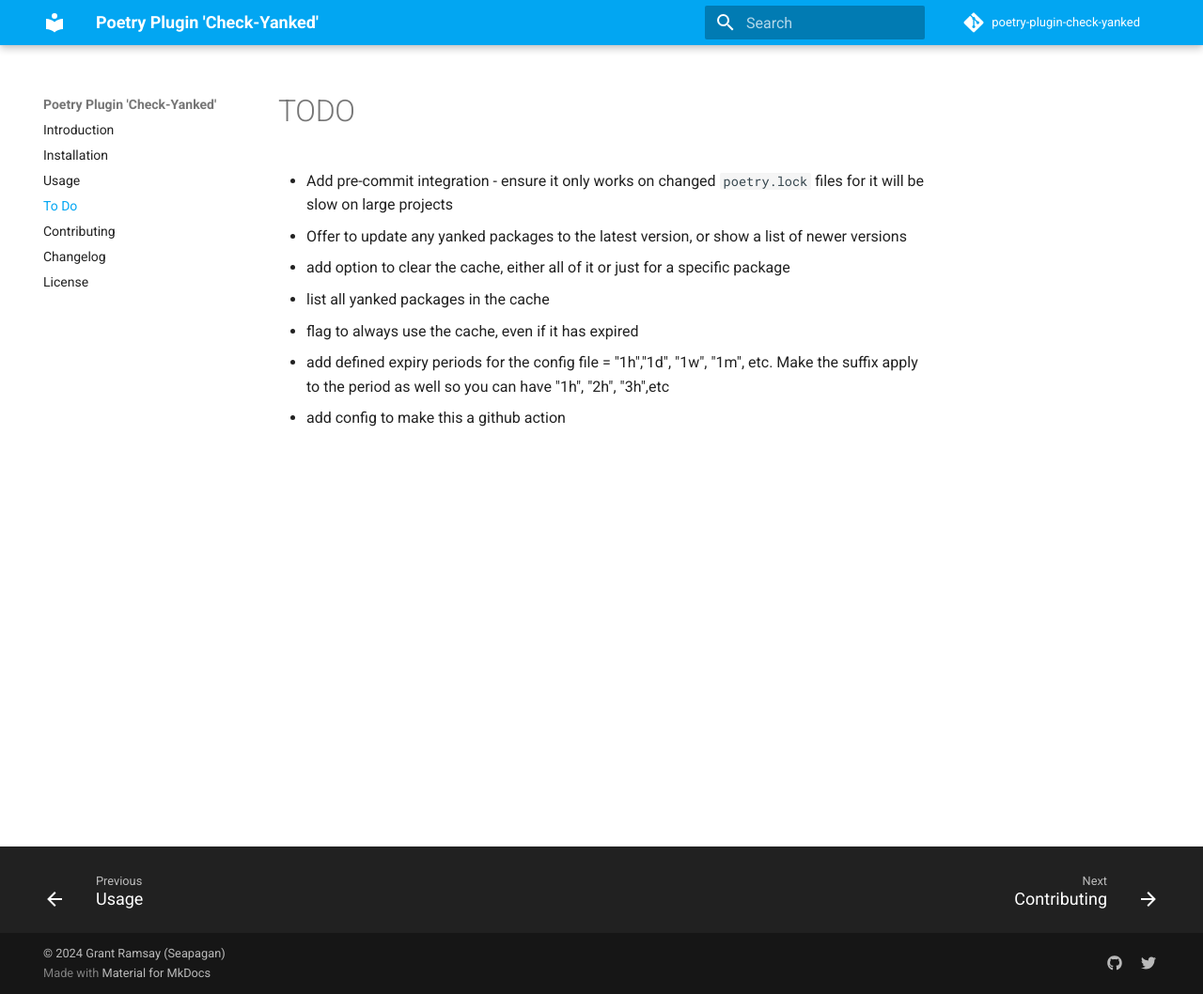
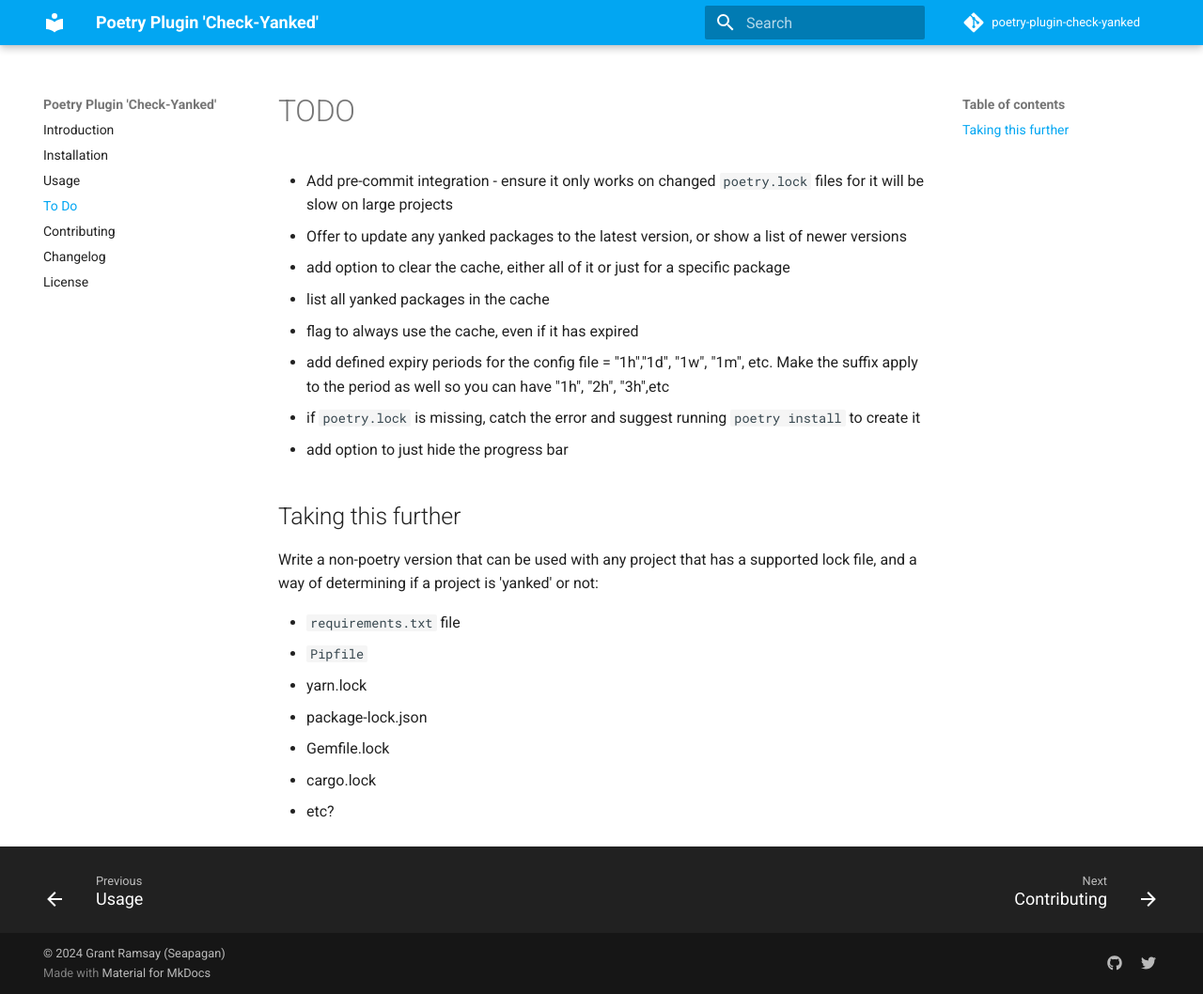
Before and after one commit to seapagan/poetry-plugin-check-yanked, an MkDocs documentation site: the page built from docs/todo.md, in a window 1280 px wide and 1058 px high. Shown: the whole window at 94% size. Built offline with MkDocs 1.6.1 and Material for MkDocs 9.7.7, drawn with Linux system fonts in a browser that asks for light colours; comment, search, counter and statistics services are not loaded.

```diff
--- a/TODO.md
+++ b/TODO.md
@@ -10,4 +10,19 @@
 - add defined expiry periods for the config file = "1h","1d", "1w", "1m", etc.
   Make the suffix apply to the period as well so you can have "1h", "2h",
   "3h",etc
-- add config to make this a github action
+- if `poetry.lock` is missing, catch the error and suggest running `poetry
+  install` to create it
+- add option to just hide the progress bar
+
+## Taking this further
+
+Write a non-poetry version that can be used with any project that has a
+supported lock file, and a way of determining if a project is 'yanked' or not:
+
+- `requirements.txt` file
+- `Pipfile`
+- yarn.lock
+- package-lock.json
+- Gemfile.lock
+- cargo.lock
+- etc?
```
Also changed, not shown: action.yml (added, +60 -0 lines), 2 other files.
